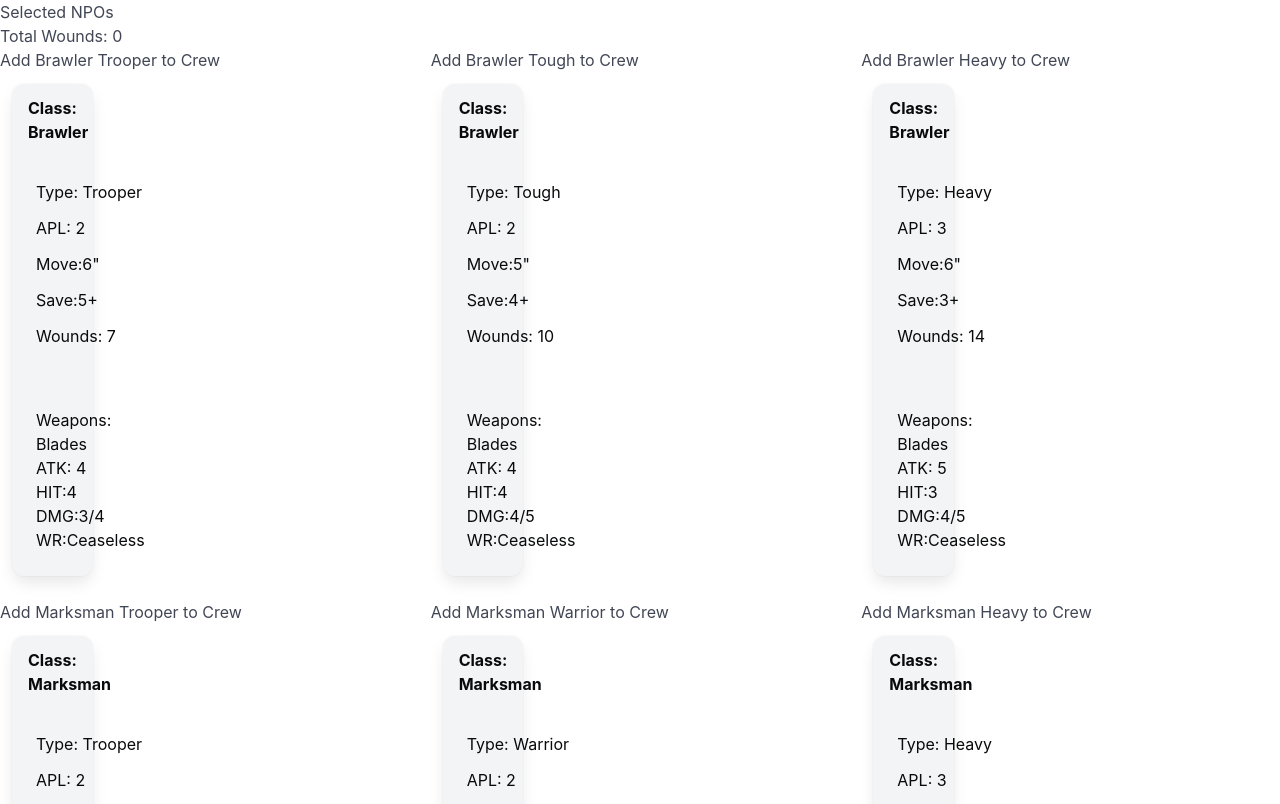
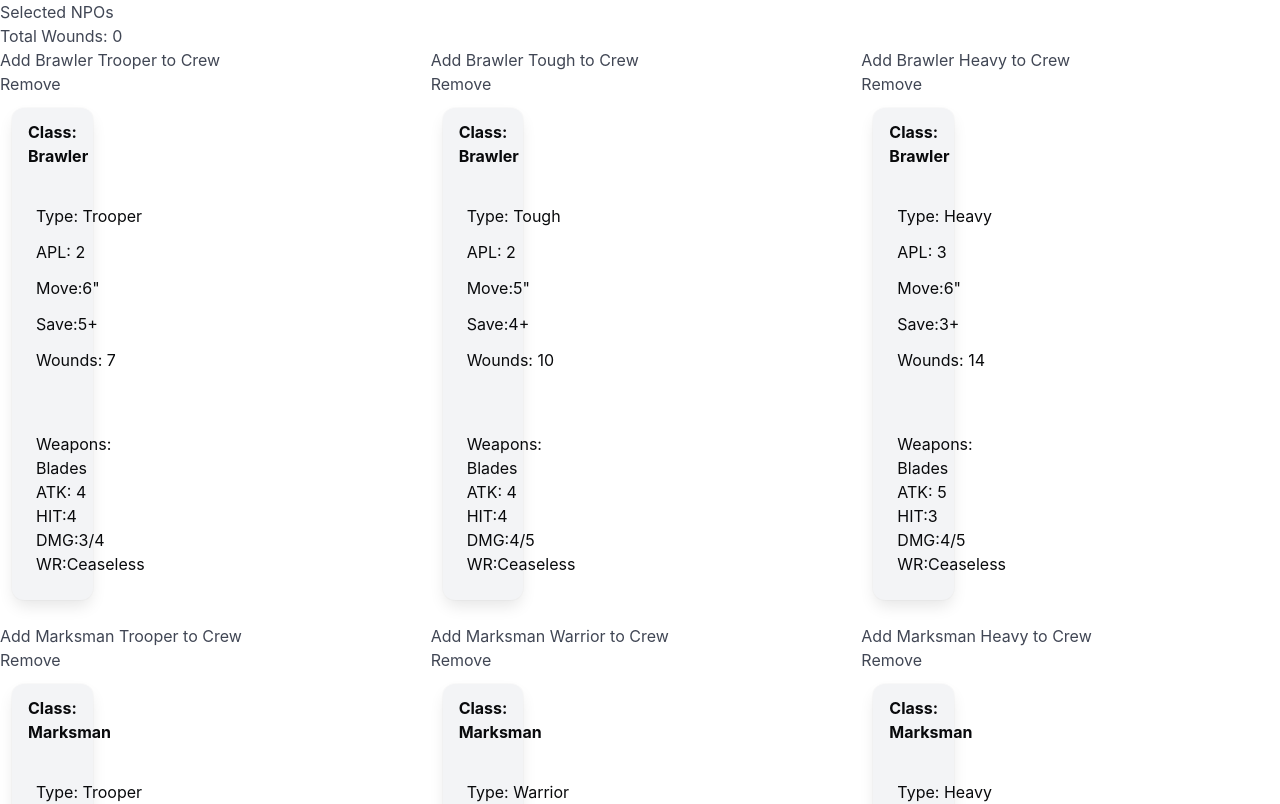
Before and after one commit to jonr68/ktcoc, a React (Create React App) app: page / in a window 1280 px wide. Shown: the top 804 px of the page. Built offline with nearby package versions, Linux system fonts and the light colour scheme.

Commit message:
Added remove button

```diff
--- a/src/Pages/Dashboard.tsx
+++ b/src/Pages/Dashboard.tsx
@@ -28,6 +28,10 @@ const Dashboard = () => {
     setNPOCrew([...NPOCrew, newNPO]);
   };
 
+  const removeFromNPOCrew = (indexToRemove: number) => {
+    setNPOCrew(NPOCrew.filter((_, index) => index !== indexToRemove));
+  };
+
   let totalWounds = NPOCrew.reduce((previousValue, currentValue) => {
     return previousValue + currentValue.wounds;
   }, 0);
@@ -54,6 +58,10 @@ const Dashboard = () => {
                   <button key={index} onClick={() => addToNPOCrew(npo)}>
                     Add {npo.name} {npo.level} to Crew
                   </button>
+                  <br/>
+                  <button key={index} onClick={() => removeFromNPOCrew(index)}>
+                    Remove
+                  </button>
                   <NPOCard npo={npo} />
                 </div>
               </>
```
